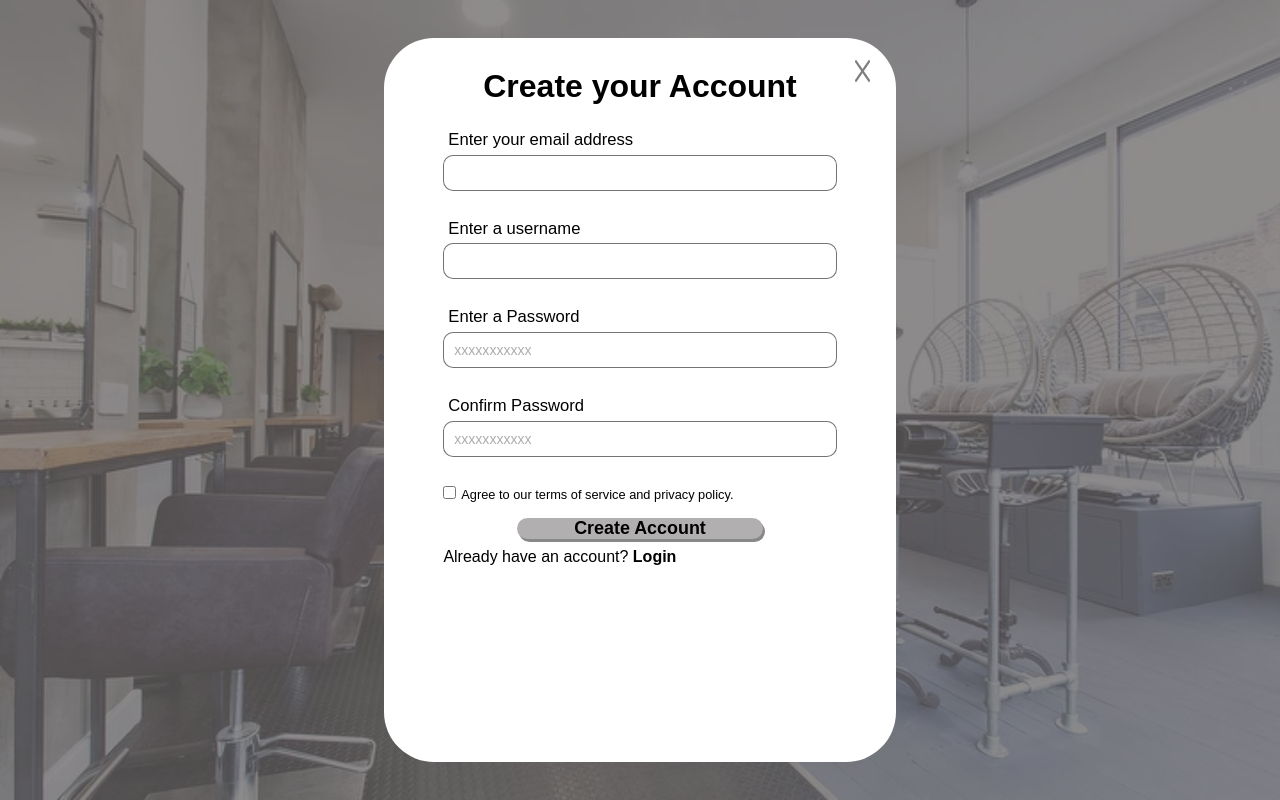
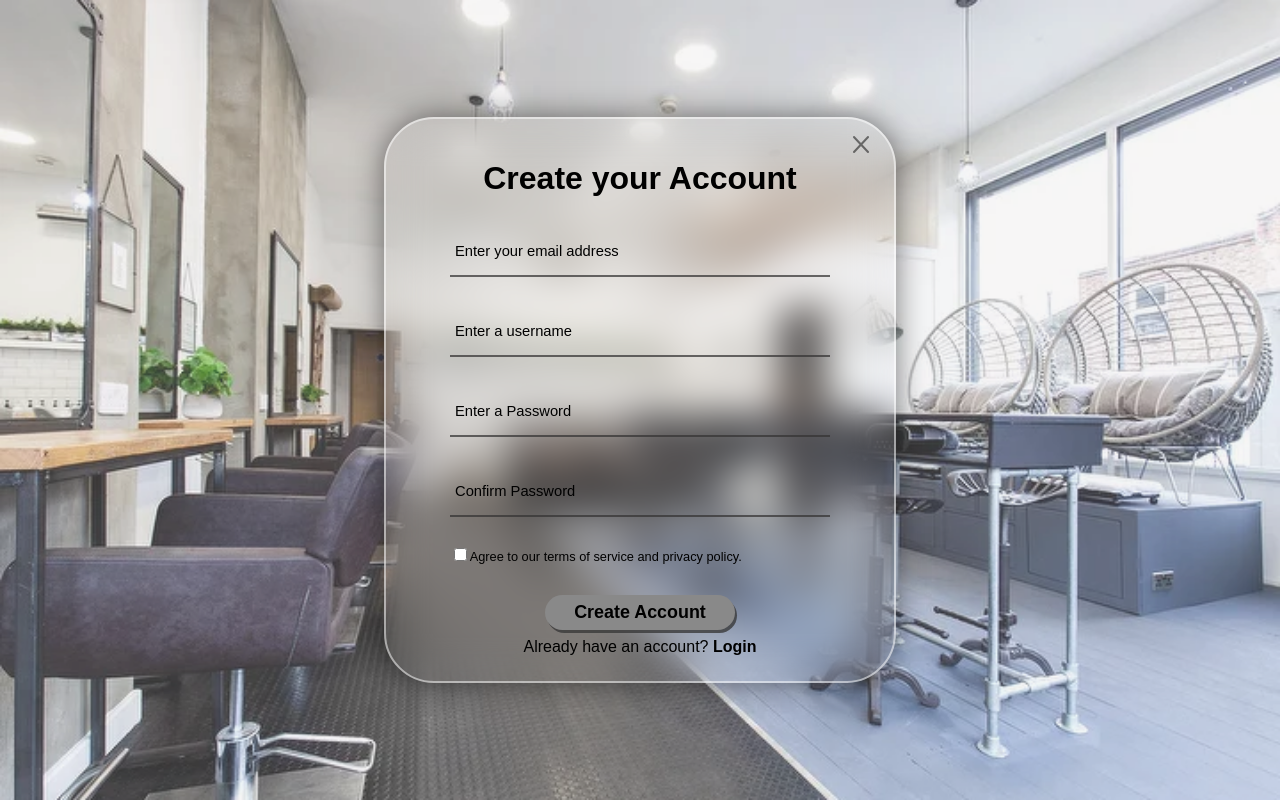
Before and after one commit to PiyaJ7/Salon-Website, a React (Create React App) app: page / in a window 1280 px wide. Built offline with nearby package versions, Linux system fonts and the light colour scheme.

Commit message:
Update create account page

```diff
--- a/src/Pages/CreateAccount.js
+++ b/src/Pages/CreateAccount.js
@@ -4,27 +4,37 @@ import close from './images/close.png';
 
 export default function CreateAccount() {
   return (
-    <div className="createAccount-page">
         <div className="createAccount-bg">
             <div className="createAccount-container">
-                <button className='close-button'><img className='close-icon' src={close}/></button>
-                <h1>Create your Account</h1>
-                <form action="/action_page.php">
-                    <label for="email">Enter your email address</label><br/>
-                    <input type="text" id="email" name="email"/><br/><br/>
-                    <label for="username">Enter a username</label><br/>
-                    <input type="text" id="username" name="username"/><br/><br/>
-                    <label for="password">Enter a Password</label><br/>
-                    <input type="text" id="password" name="password" placeholder='xxxxxxxxxxx'/><br/><br/>
-                    <label for="confirm-password">Confirm Password</label><br/>
-                    <input type="text" id="confirm-password" name="confirm-password" placeholder='xxxxxxxxxxx'/><br/><br/>
-                    <input type="checkbox" id='terms-policy'/>
-                    <label for="terms-policy" id='terms-policy-label'>Agree to our terms of service and privacy policy.</label>
-                    <button className='create-account-button'>Create Account</button>
+                <form action="">
+                  <button className='close-button'><img className='close-icon' src={close}/></button>
+                  <h1>Create your Account</h1>
+
+                  <div className="input-box">
+                    <input type="text" id="email" name="email" required/>
+                    <label for="email">Enter your email address</label>
+                  </div>
+
+                  <div className="input-box">
+                    <input type="text" id="username" name="username" required/>
+                    <label for="username">Enter a username</label>
+                  </div>
+
+                  <div className="input-box">
+                    <input type="password" id="password" name="password" required/>
+                    <label for="password">Enter a Password</label>
+                  </div>
+
+                  <div className="input-box">
+                    <input type="password" id="confirm-password" name="confirm-password" required/>
+                    <label for="confirm-password">Confirm Password</label>
+                  </div>
+
+                  <label for="terms-policy" id='terms-policy-label'><input type="checkbox" id='terms-policy'/> Agree to our terms of service and privacy policy.</label>
+                  <button className='create-account-button'>Create Account</button>
+                  <p className='create-account-p1'>Already have an account? <strong>Login</strong></p>
                 </form>
-                <p className='create-account-p1'>Already have an account? <strong>Login</strong></p>
             </div>
         </div>
-    </div>
   )
 }
--- a/src/Pages/createAccount.css
+++ b/src/Pages/createAccount.css
@@ -1,23 +1,30 @@
-.createAccount-page {
+body {
     background-image: url('images/loginbg.webp');
     background-repeat: no-repeat;
     background-size: cover;
+    height: 100vh;
+
 }
 
 .createAccount-bg {
-    background-color: rgba(105, 101, 101, 0.748);
+    background-color: rgba(220, 216, 216, 0.247);
     height: 100vh;
     width: 100%;
-    padding: 3% 30%;
+    display: flex;
+    justify-content: center;
+    align-items: center;
 
 }
 
 .createAccount-container {
     position: relative;
-    background-color: white;
-    width: 100%;
-    height: 100%;
-    padding: 2%;
+    background: transparent;
+    backdrop-filter: blur(20px);
+    box-shadow: 0 0 30px rgba(0, 0, 0, 0.5);
+    border: 2px solid rgba(255, 255, 255, 0.5);
+    width: 40%;
+    height: auto;
+    padding: 2% 5%;
     border-radius: 50px;
 }
 
@@ -43,38 +50,36 @@ h1 {
     margin: 4% 0% 5% 0%;
 }
 
-label {
-    font-size: 1.3vw;
-    margin-left: 11%;
+.input-box {
+    position: relative;
+    height: 50px;
+    border-bottom: 2px solid rgba(54, 53, 53, 0.733);
+    margin: 30px 0;
 }
 
-#email,
-#username,
-#password,
-#confirm-password {
-    width: 80%;
-    height: 4.5vh;
-    margin: 1% 0% 2% 10%;
-    border-radius: 10px;
-    padding-left: 2%;
-    border: 1px solid rgba(98, 98, 98, 0.888);
-    outline: none;
+.input-box label {
+    position: absolute;
+    top: 50%;
+    left: 5px;
+    transform: translateY(-50%);
+    font-size: 1.15vw;
+    pointer-events: none;
+    transition: .5s;
 }
 
-#password::placeholder,
-#confirm-password::placeholder {
-    color: #adadad;
-    font-size: 1.1vw;
-
+.input-box input:focus~label,
+.input-box input:valid~label {
+    top: -5px;
 }
 
-input[type="text"]
-{
-    font-size: 1.1vw;
-}
-
-#terms-policy {
-    margin-left: 10%;
+.input-box input {
+    width: 100%;
+    height: 100%;
+    background: transparent;
+    border: none;
+    outline: none;
+    padding: 0% 5px;
+    font-size: 1vw;
 }
 
 #terms-policy-label {
@@ -84,14 +89,15 @@ input[type="text"]
 
 .create-account-button {
     width: 50%;
-    height: 10%;
-    margin-top: 3%;
+    height: 35px;
+    margin-top: 8%;
     margin-left: 25%;
     font-size: 1.4vw;
     font-weight: bold;
     border-radius: 50px;
-    background-color: rgb(177, 175, 175);
-    box-shadow: 2px 3px #888888;
+    background-color: rgb(137, 137, 137);
+    box-shadow: 2px 3px #393838c9;
+    color: black;
     border: none;
     cursor: pointer;
 }
@@ -107,6 +113,6 @@ input[type="text"]
 }
 
 .create-account-p1 {
-    margin-left: 10%;
+   text-align: center;
     margin-top: 2%;
 }
```
